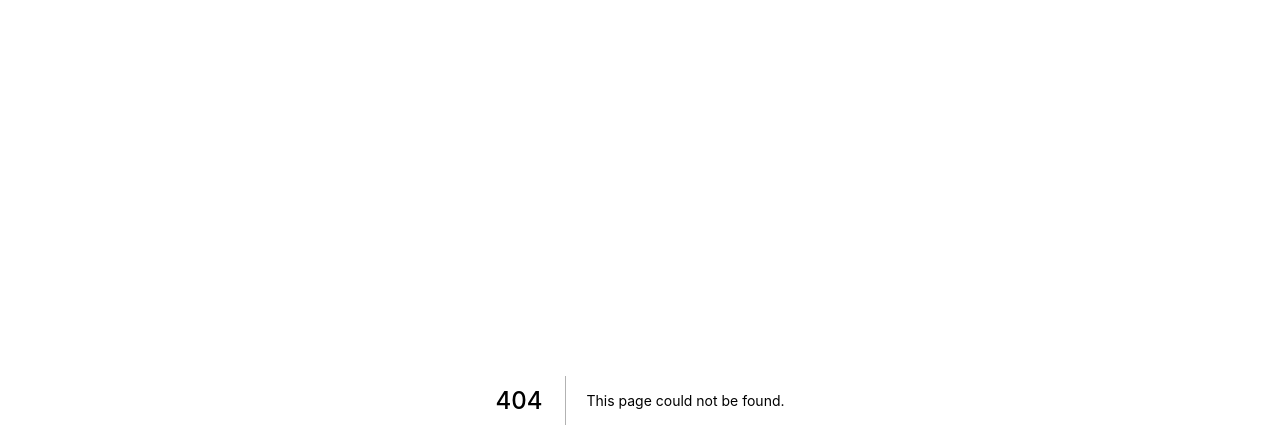
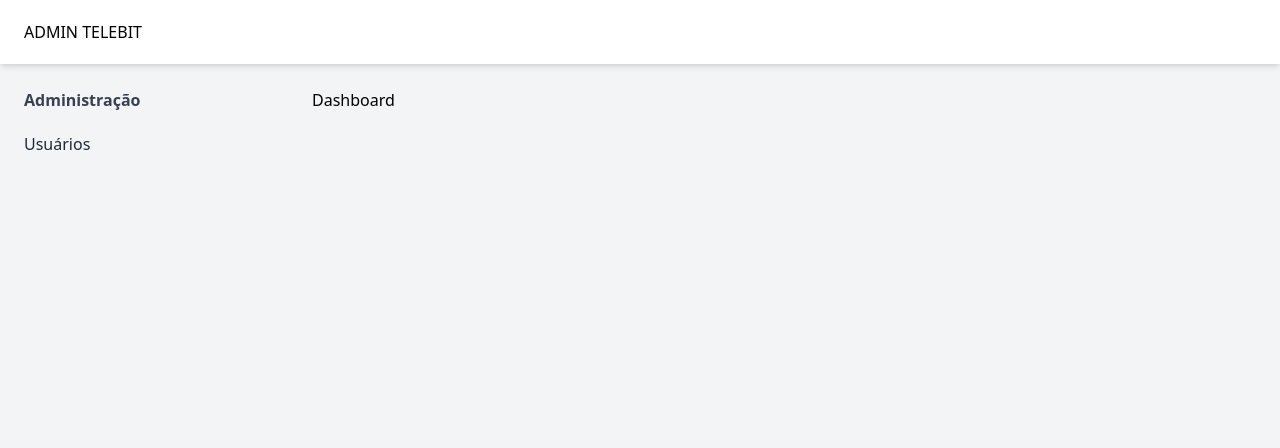
Before and after one commit to santanarscs/portal-telebit, a Next.js app: page /dashboard in a window 1280 px wide. Before the commit this address had no page. Shown: the top 448 px of the page. Built offline with nearby package versions, Linux system fonts and the light colour scheme.

Commit message:
configure dashboard page

```diff
--- a/src/components/forms/Input.tsx
+++ b/src/components/forms/Input.tsx
@@ -7,15 +7,16 @@ type InputProps =  {
   label?: string;
   error?: FieldError
   className?: string;
+  placeholder?:string;
   type?: 'text' | 'email' | 'password' | 'number'
 }
 const InputBase: ForwardRefRenderFunction<HTMLInputElement, InputProps> = (
-  {name, label, error = null, className, type, ...rest}, ref
+  {name, label, error = null, className, type, placeholder, ...rest}, ref
 ) => {
   return (
     <div className={`flex flex-col ${className}`}>
       {label && <label htmlFor={name} className="text-gray-800 text-bold mb-1">{label}</label>}
-      <input id={name} name={name} ref={ref} type={type} {...rest} className="rounded-sm relative w-full px-3 py-2 border border-gray-300 placeholder-gray-500 text-gray-800 focus:outline-none focus:ring-indigo-500 focus:border-indigo-500 focus:z-10 sm:text-sm" />
+      <input id={name} name={name} ref={ref} type={type} placeholder={placeholder} {...rest} className="rounded-sm relative w-full px-3 py-2 border border-gray-300 placeholder-gray-500 text-gray-800 focus:outline-none focus:ring-indigo-500 focus:border-indigo-500 focus:z-10 sm:text-sm" />
       {!!error && <div className="text-red-500 text-sm">{error.message}</div>}
     </div>
   )
--- /dev/null
+++ b/src/components/layout/Header.tsx
@@ -0,0 +1,11 @@
+function Header() {
+  return (
+    <div className="h-16 flex items-center bg-white shadow-md">
+      <div className="px-6">
+        <h1 className="text-bold">ADMIN TELEBIT</h1>
+      </div>
+    </div>
+  )
+}
+
+export { Header }
--- /dev/null
+++ b/src/components/layout/Sidebar.tsx
@@ -0,0 +1,20 @@
+import Link from 'next/link'
+function Sidebar() {
+  return (
+    <aside className="w-64 mr-8">
+      <div className="space-y-12">
+        <section>
+          <h1 className="font-bold text-md text-gray-700 ">Administração</h1>
+          <ul className="space-y-4 mt-5 items-stretch">
+            <li>
+              <Link href="/users">
+                <a className="text-gray-800 hover:text-gray-500 transition-colors">Usuários</a>
+              </Link>
+            </li>
+          </ul>
+        </section>
+      </div>
+    </aside>
+  )
+}
+export { Sidebar }
--- a/src/pages/_document.tsx
+++ b/src/pages/_document.tsx
@@ -6,10 +6,7 @@ export default class MyDocument extends Document {
       <Html>
         <Head>
           <link rel="preconnect" href="https://fonts.gstatic.com" />
-          <link
-            href="https://fonts.googleapis.com/css2?family=Roboto:wght@400;500;700&display=swap"
-            rel="stylesheet"
-          />
+          <link href="https://fonts.googleapis.com/css2?family=Poppins:wght@400;600&display=swap" rel="stylesheet" />
         </Head>
         <body>
           <Main />
--- /dev/null
+++ b/src/pages/dashboard.tsx
@@ -0,0 +1,16 @@
+import { Header } from "../components/layout/Header";
+import { Sidebar } from "../components/layout/Sidebar";
+
+export default function Dashboard() {
+  return (
+    <div className="flex flex-col min-h-screen bg-gray-100">
+      <Header />
+      <div className="flex my-6 px-6 max-w-7xl">
+        <Sidebar />
+        <div className="flex-1 gap-4">
+          <h1>Dashboard</h1>
+        </div>
+      </div>
+    </div>
+  )
+}
--- a/tailwind.config.js
+++ b/tailwind.config.js
@@ -2,12 +2,16 @@ module.exports = {
   purge: ['./src/pages/**/*.{js,ts,jsx,tsx}', './src/components/**/*.{js,ts,jsx,tsx}'],
   darkMode: false, // or 'media' or 'class'
   theme: {
-    extend: {},
+    extend: {
+      fontFamily: {
+        headline: 'Poppins, sans-serif'
+      }
+    },
   },
   variants: {
     extend: {
       opacity: ['disabled'],
-    },
+    }
   },
   plugins: [],
 }
```
